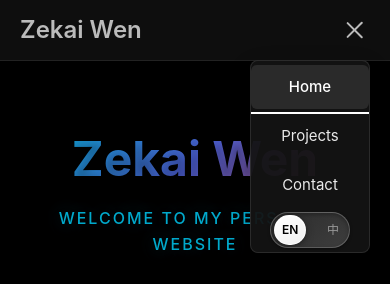
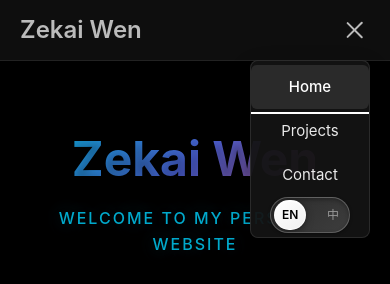
Before and after one commit to Ch1hiro0814/HomePage, a plain HTML site: page index.html in a window 390 px wide. Both pictures are taken after a click on the element 354 px from the left and 30 px from the top of the page. Shown: the top 284 px of the page. Drawn offline with Linux system fonts and the light colour scheme.

Commit message:
更新了首页与样式文件

```diff
--- a/styles.css
+++ b/styles.css
@@ -2347,7 +2347,7 @@ input[type="checkbox"] {
         border-radius: 8px;
         z-index: 1001;
         display: flex;
-        gap: 5px;
+        gap: 0px;
         align-items: flex-end;
         opacity: 0;
         transform: translateX(20px) scale(0.95);
```
